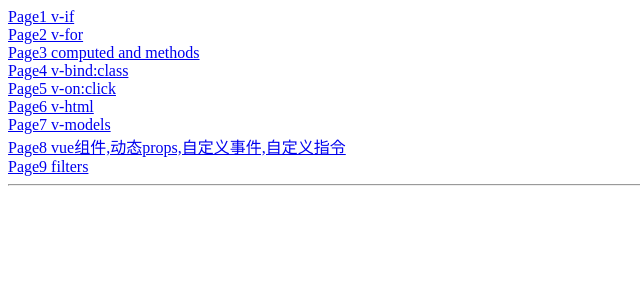
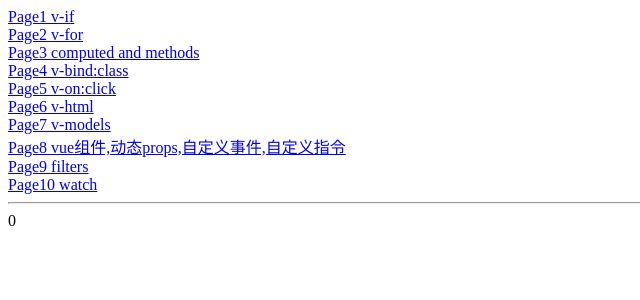
Before and after one commit to zhhgit/Vue_practice, a Vue app in the folder demo2_vue_project/demo2/: page /#/page10 in a window 1280 px wide. Before the commit this address led to /#/. Shown: the top 300 px of the page, without its empty margins (0-640 px from the left). Built offline with nearby package versions, Linux system fonts and the light colour scheme.

Commit message:
demo2 add watch

```diff
--- a/demo2_vue_project/demo2/src/components/LinkArea.vue
+++ b/demo2_vue_project/demo2/src/components/LinkArea.vue
@@ -8,7 +8,8 @@
     <router-link to="/page6">Page6 v-html</router-link><br />
     <router-link to="/page7">Page7 v-models</router-link><br />
     <router-link to="/page8">Page8 vue组件,动态props,自定义事件,自定义指令</router-link><br />
-    <router-link to="/page9">Page9 filters</router-link>
+    <router-link to="/page9">Page9 filters</router-link><br />
+    <router-link to="/page10">Page10 watch</router-link>
   </div>
 </template>
 
--- /dev/null
+++ b/demo2_vue_project/demo2/src/components/Page10.vue
@@ -0,0 +1,26 @@
+<template>
+  <div @click="addCount">
+    {{ count }}
+  </div>
+</template>
+
+<script>
+  export default {
+    name: 'page10',
+    data: function () {
+      return {
+        count: 0
+      }
+    },
+    watch: {
+      count: function () {
+        alert('count add one')
+      }
+    },
+    methods: {
+      addCount: function () {
+        this.count = this.count + 1
+      }
+    }
+  }
+</script>
--- a/demo2_vue_project/demo2/src/router/index.js
+++ b/demo2_vue_project/demo2/src/router/index.js
@@ -9,6 +9,7 @@
 import Page7 from '@/components/Page7'
 import Page8 from '@/components/Page8'
 import Page9 from '@/components/Page9'
+import Page10 from '@/components/Page10'
 
 Vue.use(Router)
 
@@ -67,6 +68,12 @@
       path: '/page9',
       name: 'Page9',
       component: Page9
+    },
+    // watch
+    {
+      path: '/page10',
+      name: 'Page10',
+      component: Page10
     }
   ]
 })
```
